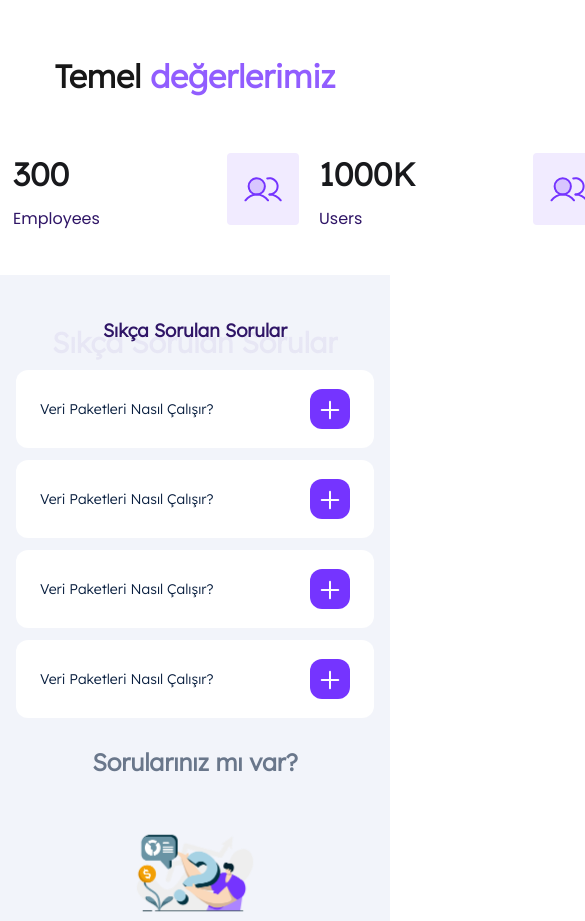
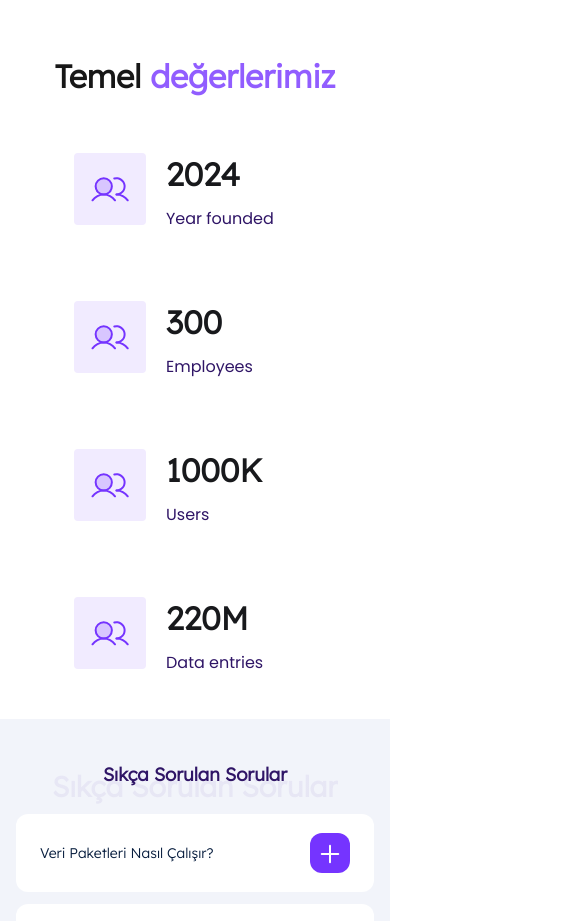
Before and after one commit to Medyanes-360/big-data-sale, a Next.js app: page /data-packages in a window 390 px wide. Shown: the part 1080-2001 px from the top of the page, 585 px wide, since content can reach past the window. Built offline with nearby package versions, Linux system fonts and the light colour scheme.

Commit message:
responsive

```diff
--- a/components/dataPackagesPage /statisticsSection/index.jsx
+++ b/components/dataPackagesPage /statisticsSection/index.jsx
@@ -18,7 +18,7 @@
         Temel <span className="text-tertiary400">değerlerimiz</span>
       </div>
 
-      <div className="flex gap-6 h-[124px]">
+      <div className="flex flex-col lg:flex-row gap-6 lg:h-[124px]">
         {staticSectionData?.map((item, index) => {
           return (
             <div
```
